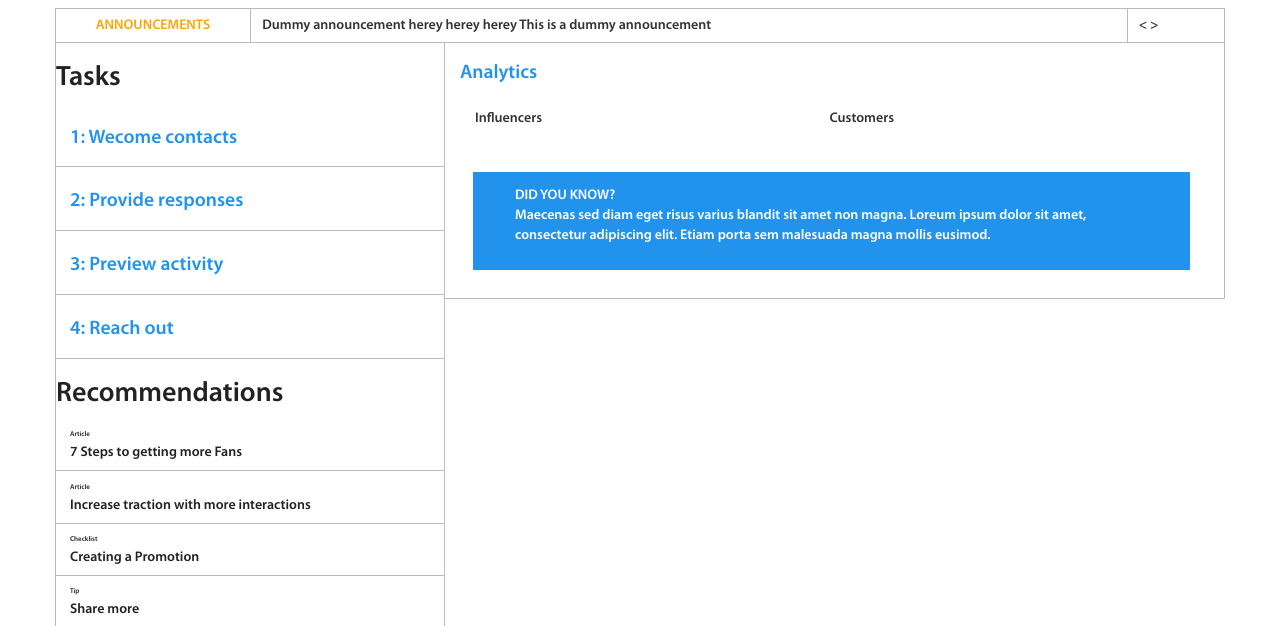
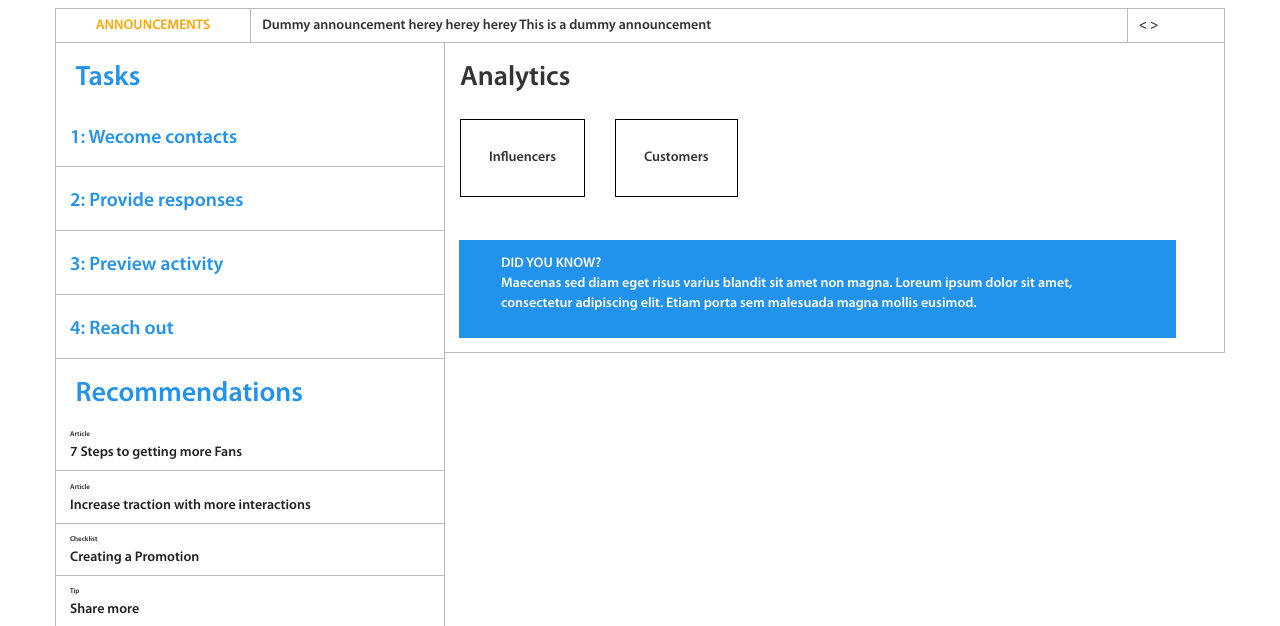
Before and after one commit to hgargan/j586-project1, a plain HTML site: page dist/bootstrapcssproject1.html in a window 1280 px wide. Shown: the part 163-789 px from the top of the page. Drawn offline with Linux system fonts and the light colour scheme; files whose address does not match are found by name.

Commit message:
a few more CSS changes

```diff
--- a/dist/bootstrapcssproject1.html
+++ b/dist/bootstrapcssproject1.html
@@ -75,10 +75,10 @@
                         <li><span style="font-size: .5em">Tip</span><br>Share more</li>
                     </div>
                 </div>
-                <div class="col-xs-12 col-md-8 main-content"><h2>Analytics</h2>
+                <div class="col-xs-12 col-md-8 main-content"><h1>Analytics</h1>
                     <div class="row">
-                        <div class="col-xs-12 col-sm-5 nested-box">Influencers</div>
-                        <div class="col-xs-12 col-sm-5 nested-box">Customers</div>
+                        <div class="col-xs-12 col-sm-6 nested-box">Influencers</div>
+                        <div class="col-xs-12 col-sm-6 nested-box">Customers</div>
                     </div>
                     <div class="row">
                         <div class="col-xs-12 did-you-know"><p>DID YOU KNOW?<br>Maecenas sed diam eget risus varius blandit sit amet non magna. Loreum ipsum dolor sit amet, consectetur adipiscing elit. Etiam porta sem malesuada magna mollis eusimod.</p></div>
--- a/dist/css/styles.css
+++ b/dist/css/styles.css
@@ -143,6 +143,7 @@ input {
     border: 1px solid #bbb;
     height: 2.5em;
     padding: .5em 0 .8em .8em;
+    overflow: hidden;
 
 }
 
@@ -156,7 +157,7 @@ input {
 .sidebar-left {
     border: 1px solid #bbb;
     border-top: none;
-    color: #222;
+    color: #2293ed;
     padding: 0;
 
 }
@@ -165,7 +166,13 @@ input {
     padding: .3em 0 .5em 1em;
     border-bottom: 1px solid #bbb;
     line-height: ;
+    color: #222;
 
+}
+
+.sidebar-left h1 {
+    text-indent: .7em;
+    color: #22
 }
 
 
@@ -180,7 +187,12 @@ input {
 
 .nested-box {
     margin: 15px;
-    height: 50%;
+    height: ;
+    border: 1px solid black;
+    width: auto;
+    padding: 2em;
+    text-align: center;
+    float: center;
 
 }
 
@@ -188,7 +200,7 @@ input {
     background-color: #2293ed;
     color: white;
     padding: 1em 3em 1em 3em;
-    margin: 2em 0 2em 2em;
+    margin: 2em 0 1em 1em;
     float: center;
     width: 92%;
     line
```
